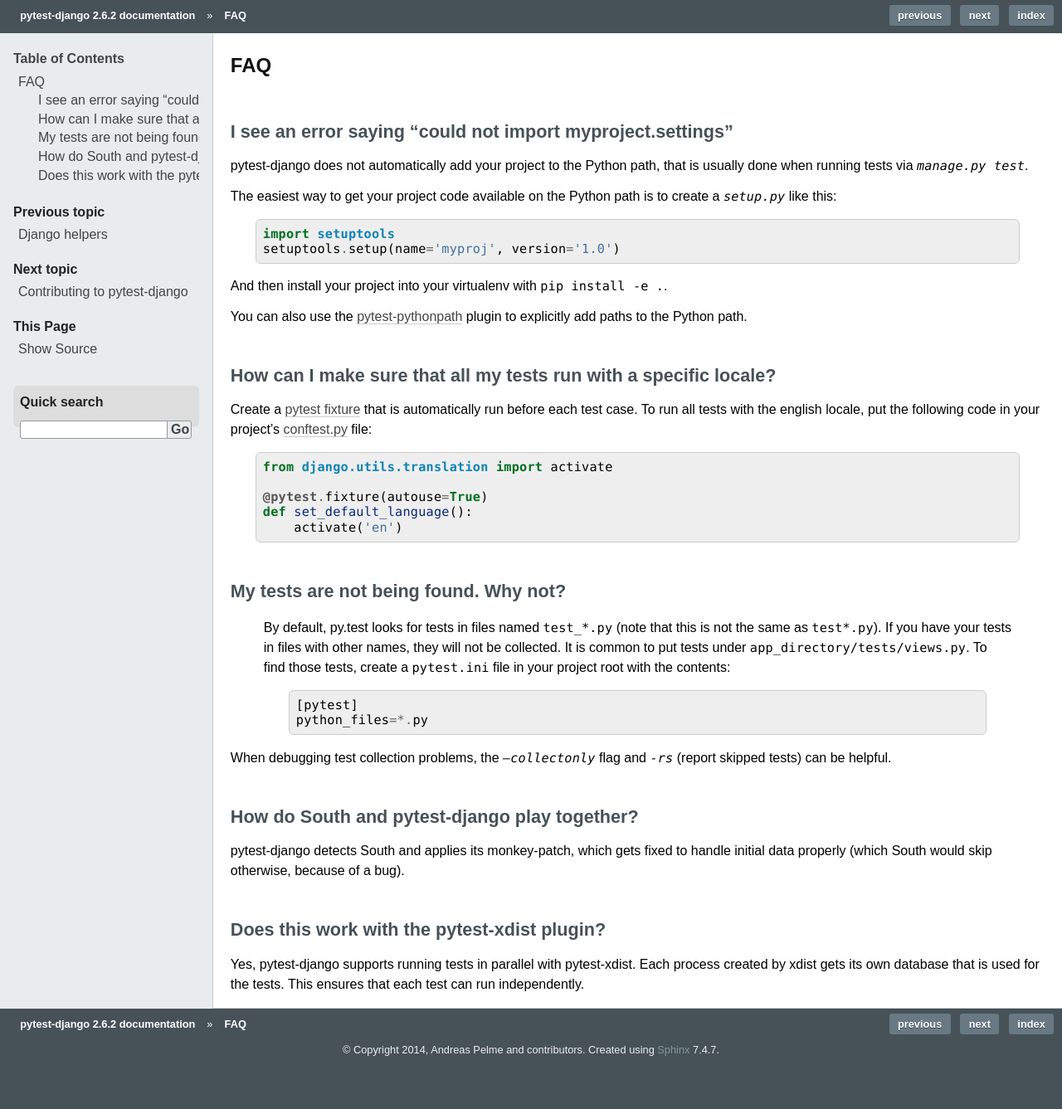
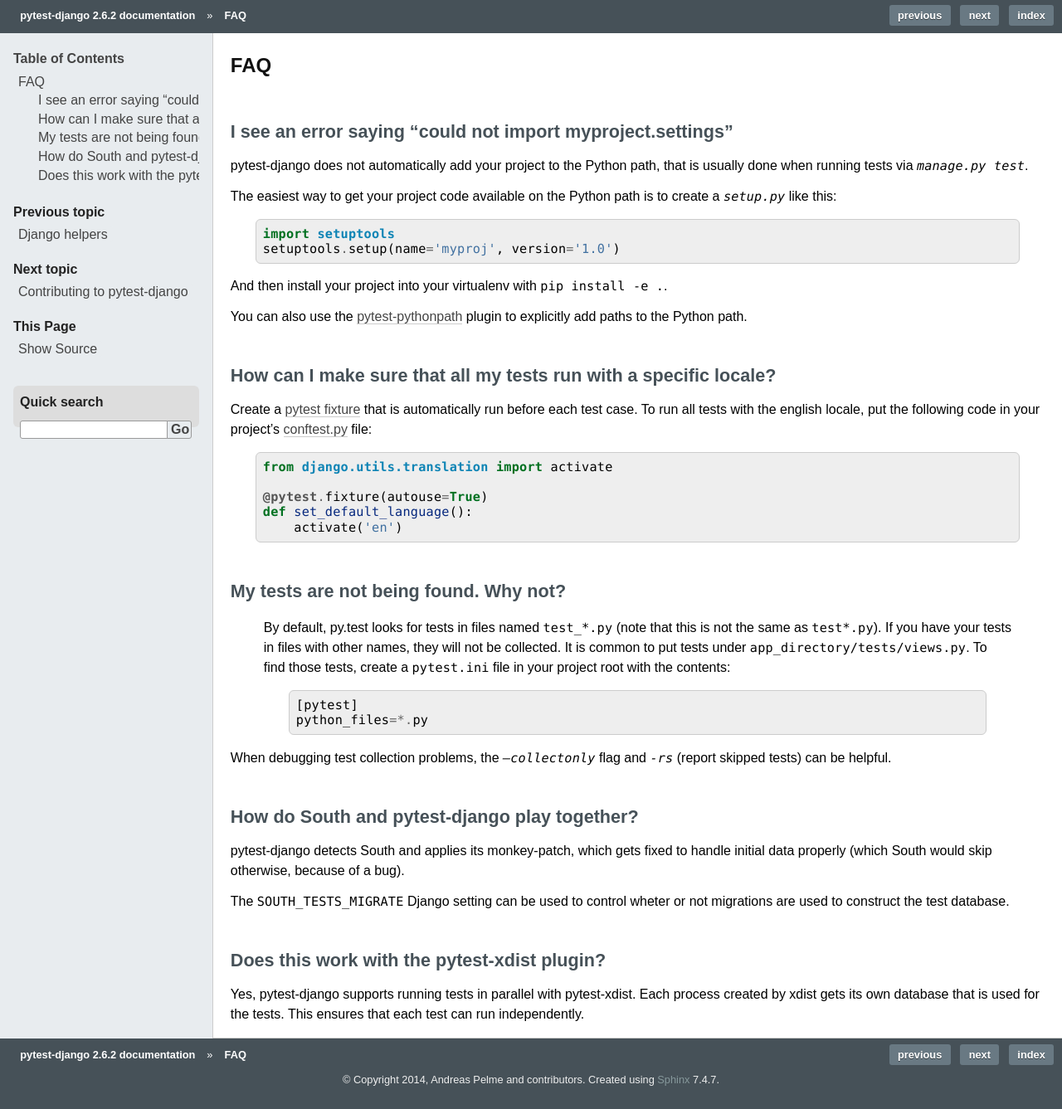
Before and after one commit to pytest-dev/pytest-django, a Sphinx documentation site: the page built from docs/faq.rst, in a window 1280 px wide. Shown: the whole page at 83% size. Built offline with Sphinx 7.4.7, drawn with Linux system fonts in a browser that asks for light colours; before the commit the page ends 1300 px from its top, so only the background shows below that.

Commit message:
Added a note about SOUTH_TESTS_MIGRATE

```diff
--- a/docs/faq.rst
+++ b/docs/faq.rst
@@ -58,6 +58,8 @@
 to handle initial data properly (which South would skip otherwise, because
 of a bug).
 
+The ``SOUTH_TESTS_MIGRATE`` Django setting can be used to control wheter or not
+migrations are used to construct the test database.
 
 Does this work with the pytest-xdist plugin?
 --------------------------------------------
```
